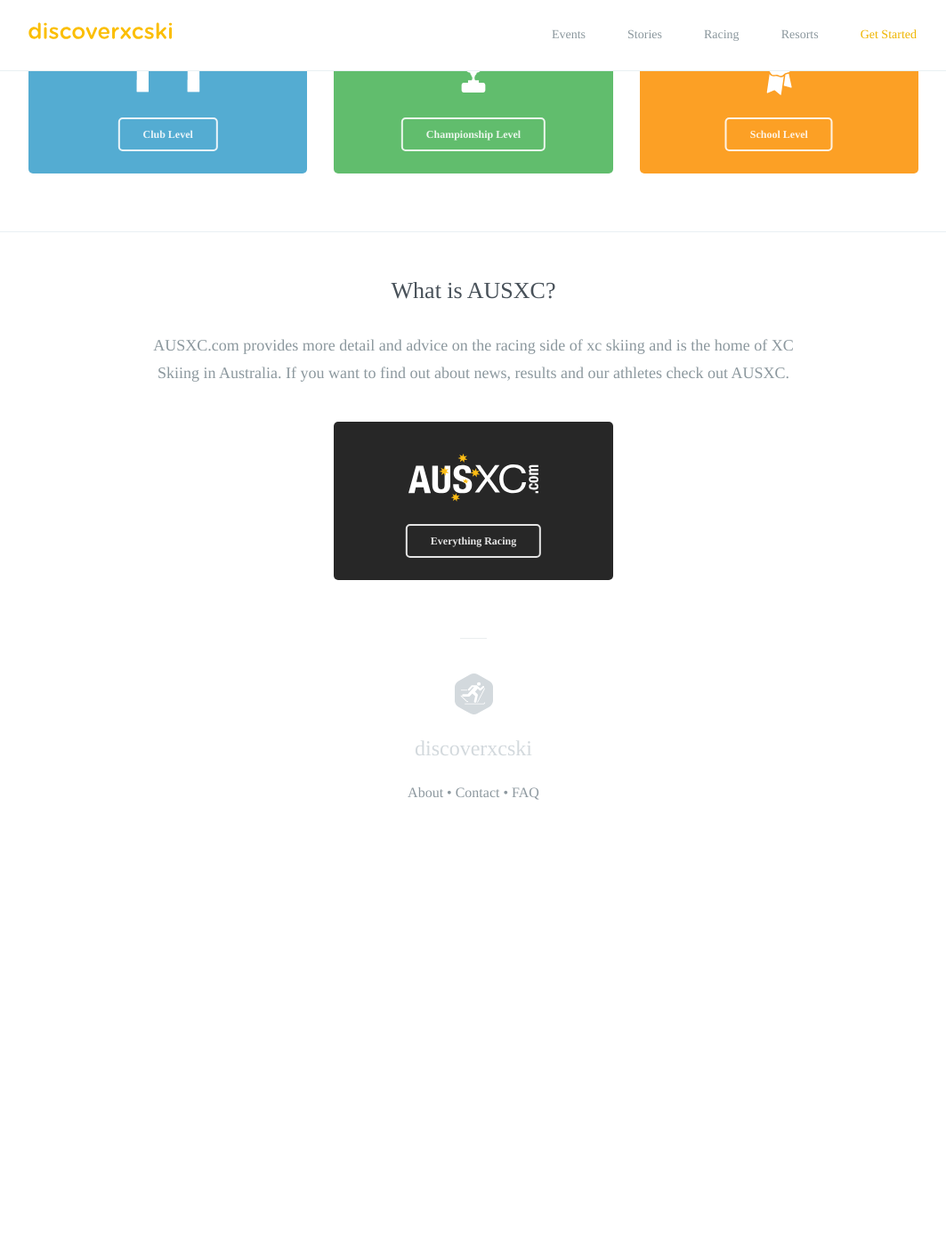
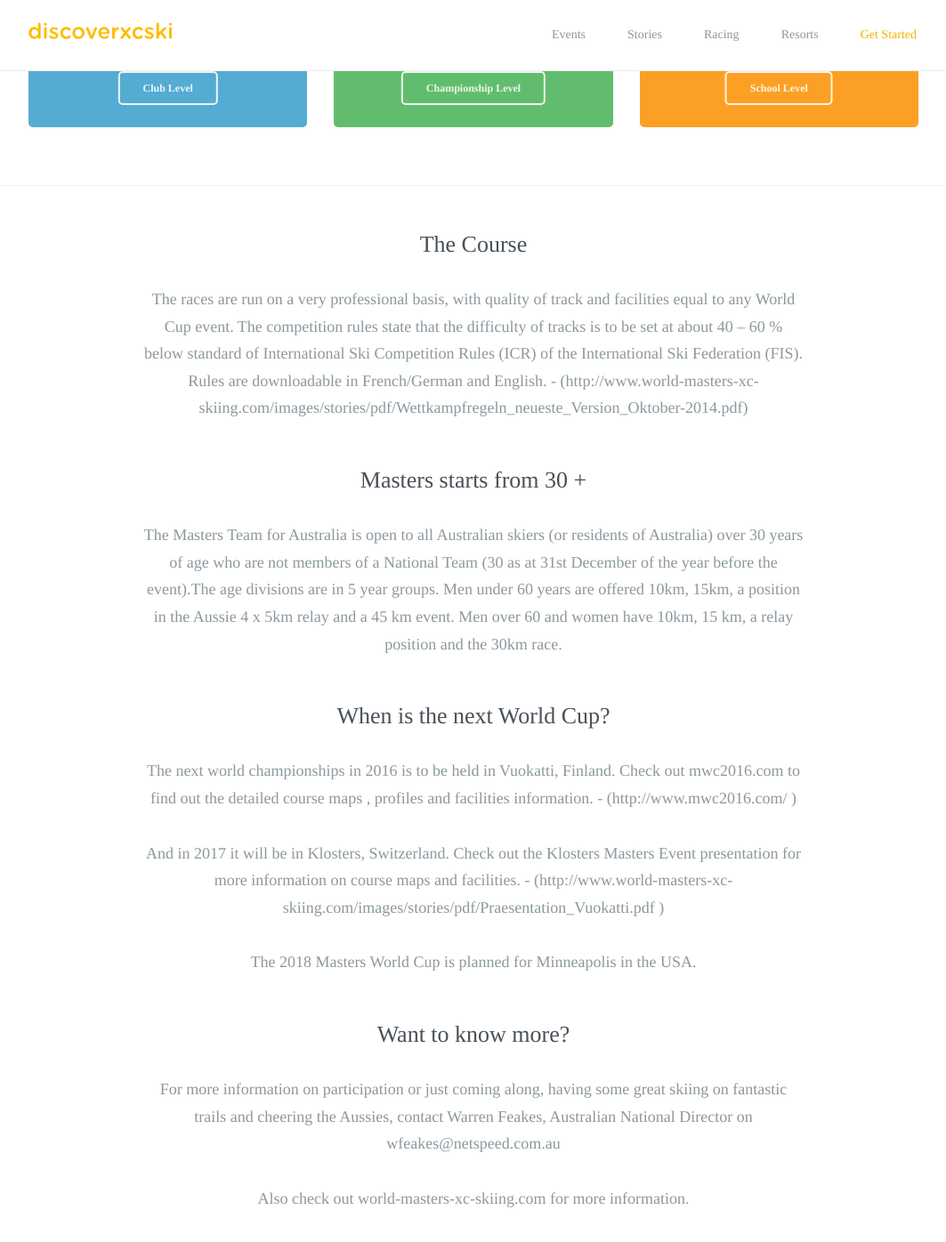
Before and after one commit to robcatto/robcatto.github.io, a Jekyll site: the page built from racing/world-masters/index.html, in a window 1280 px wide and 1400 px high, scrolled down 1515 px. Shown: the top 1396 px of the window at 89% size, without its empty margins (108-1171 px from the left). Built offline with Jekyll 4.4.1, drawn with Linux system fonts in a browser that asks for light colours; some web fonts are replaced; Markdown is read by kramdown in place of the engine named in the settings; before the commit the page ends 2470 px from its top, so only the background shows below that; some of the changed text lies outside the part shown.

Commit message:
Update index.html

```diff
--- a/racing/world-masters/index.html
+++ b/racing/world-masters/index.html
@@ -12,7 +12,7 @@ layout: default
             </div>
 
             <section>
-                <h1>Discover Racing</h1>
+                <h1>World Masters</h1>
             </section>
 
 
@@ -22,31 +22,15 @@ layout: default
             <div class="page__content">
 
                <input id="tab1" type="radio" name="tabs" checked>
-      <label class="button" for="tab1" style="
-        border-radius: 5px 0px 0px 5px;
-        color: #384047;
-        padding: 0px 21px;
-        width: 165px;
-        margin-right: -5px;
-">
-
-        What is Racing</label>
 
       <input id="tab2" type="radio" name="tabs">
-      <label class="button" for="tab2" style="
-        border-radius: 0px 5px 5px 0px;
-        color: #384047;
-        padding: 0px 21px;
-        width: 165px;">
-
-        Participate</label>
-
 
       <div class="content">
         <div id="content1">
         <section class="mobile_section" style="border-bottom: none">
-                <h3>Jekyll functionality is built into Github pages already</h3>
-                <p>Racing can be for everyone, young to old, beginner to advanced. It’s a great chance to make new friends, challenge yourself, improve your technique and fitness.
+                <h3>Don’t let age stop you racing!</h3>
+                <p>Over 30? You are technically a Master Skier, somewhat akin to a Master Builder but wearing expensive lycra. World Masters Association provides a common international platform for top competitive skiers as well as for those who simply enjoy racing, regardless of the ranking.
+
                 </p>
                 <div class="one">
                 <div class="onelarge centered" style="
@@ -64,9 +48,10 @@ layout: default
                 </section>
 
                  <section class="mobile_section">
-                <h3>Racing in Australia</h3>
+                <h3>What is the Masters World Cup?</h3>
                 <p>
-                    In Australia races fall into three main categories. Club races, which are open to all to participants from under 5 to over 80. Schools events, which are open to any primary or secondary school students. And lastly Championship races, where you can win a state or national title and qualify for National Team level competition.
+                   Once a year the World Masters Association organise the Masters World Cup, the official world championships. The FIS endorsed Masters World Cup is held each year for a 9 day period sometime between the beginning of February and the start of March depending on the location in the world.
+
                 </p>
                 <div class="row">
 
@@ -129,9 +114,40 @@ layout: default
                 </section>
 
                  <section class="mobile_section" style="border-bottom: none">
-                <h3>What is AUSXC?</h3>
+                <h3>The Course</h3>
                 <p>
-                    AUSXC.com provides more detail and advice on the racing side of xc skiing and is the home of XC Skiing in Australia. If you want to find out about news, results and our athletes check out AUSXC.
+                    The races are run on a very professional basis, with quality of track and facilities equal to any World Cup event.  The competition rules state that the difficulty of tracks is to be set at about 40 – 60 % below standard of International Ski Competition Rules (ICR) of the International Ski Federation (FIS).  Rules are downloadable in French/German and English. - (http://www.world-masters-xc-skiing.com/images/stories/pdf/Wettkampfregeln_neueste_Version_Oktober-2014.pdf)
+
+                </p>
+
+                                <section class="mobile_section" style="border-bottom: none">
+                <h3>Masters starts from 30 +</h3>
+                <p>
+                    The Masters Team for Australia is open to all Australian skiers (or residents of Australia) over 30 years of age who are not members of a National Team (30 as at 31st December of the year before the event).The age divisions are in 5 year groups.  Men under 60 years are offered 10km, 15km, a position in the Aussie 4 x 5km relay and a 45 km event.  Men over 60 and women have 10km, 15 km, a relay position and the 30km race.
+
+                </p>
+
+                                 <section class="mobile_section" style="border-bottom: none">
+                <h3>When is the next World Cup?</h3>
+                <p>
+                    The next world championships in 2016 is to be held in Vuokatti, Finland. Check out mwc2016.com to find out the detailed course maps , profiles and facilities information.  -  (http://www.mwc2016.com/  )
+<p>
+And in 2017 it will be in Klosters, Switzerland. Check out the Klosters Masters Event presentation for more information on course maps and facilities. -
+(http://www.world-masters-xc-skiing.com/images/stories/pdf/Praesentation_Vuokatti.pdf  )
+ <p>
+The 2018 Masters World Cup is planned for Minneapolis in the USA.
+
+
+                </p>
+
+                                 <section class="mobile_section" style="border-bottom: none">
+                <h3>Want to know more?</h3>
+                <p>
+                   For more information on participation or just coming along, having some great skiing on fantastic trails and cheering the Aussies, contact Warren Feakes, Australian National Director on wfeakes@netspeed.com.au
+<p>
+Also check out world-masters-xc-skiing.com for more information.
+
+
                 </p>
 
                     <div class="row">
```
